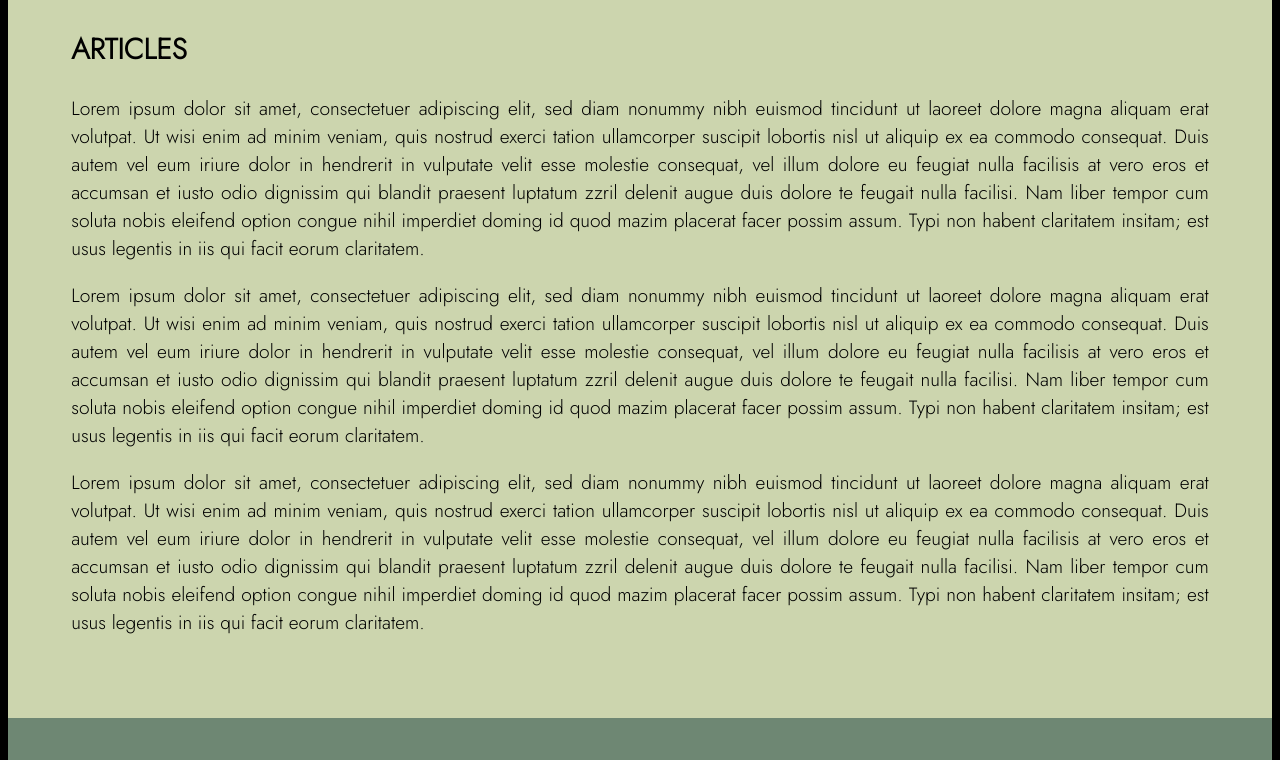
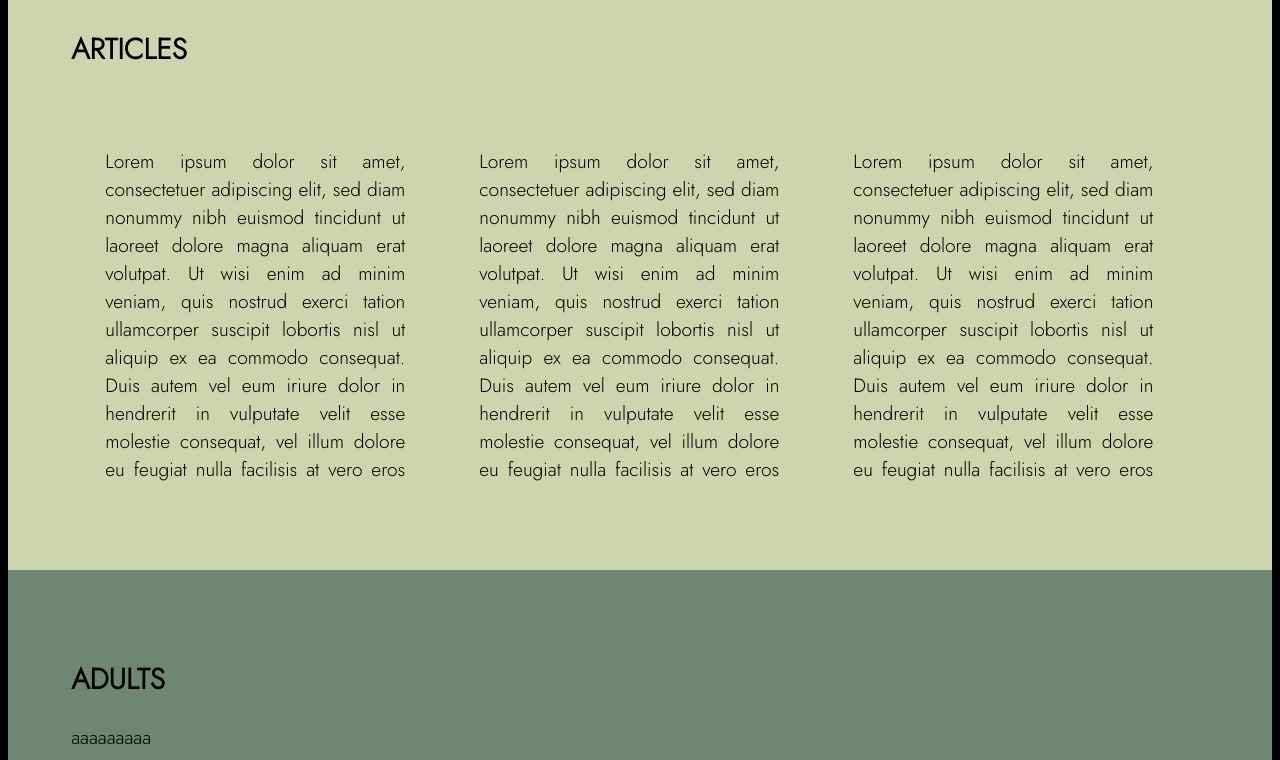
Before and after one commit to aiyzn/SIP, a plain HTML site: page index.html in a window 1280 px wide. Shown: the part 2037-2797 px from the top of the page. Drawn offline with Linux system fonts and the light colour scheme.

Commit message:
Update stylesheet.css

```diff
--- a/stylesheet.css
+++ b/stylesheet.css
@@ -98,6 +98,7 @@ footer{
    max-width: 100%;
    width: auto;
    height: auto;
+   display: inline-block;
 }
 
 .font-gen{
@@ -117,7 +118,11 @@ footer{
 }
 
 .overflow{
+  max-width: 300px;
+  max-height: 300px;
+  padding: 3%;
   overflow: scroll;
+  display: inline-block;
 }
 
 /*animation*/
```
